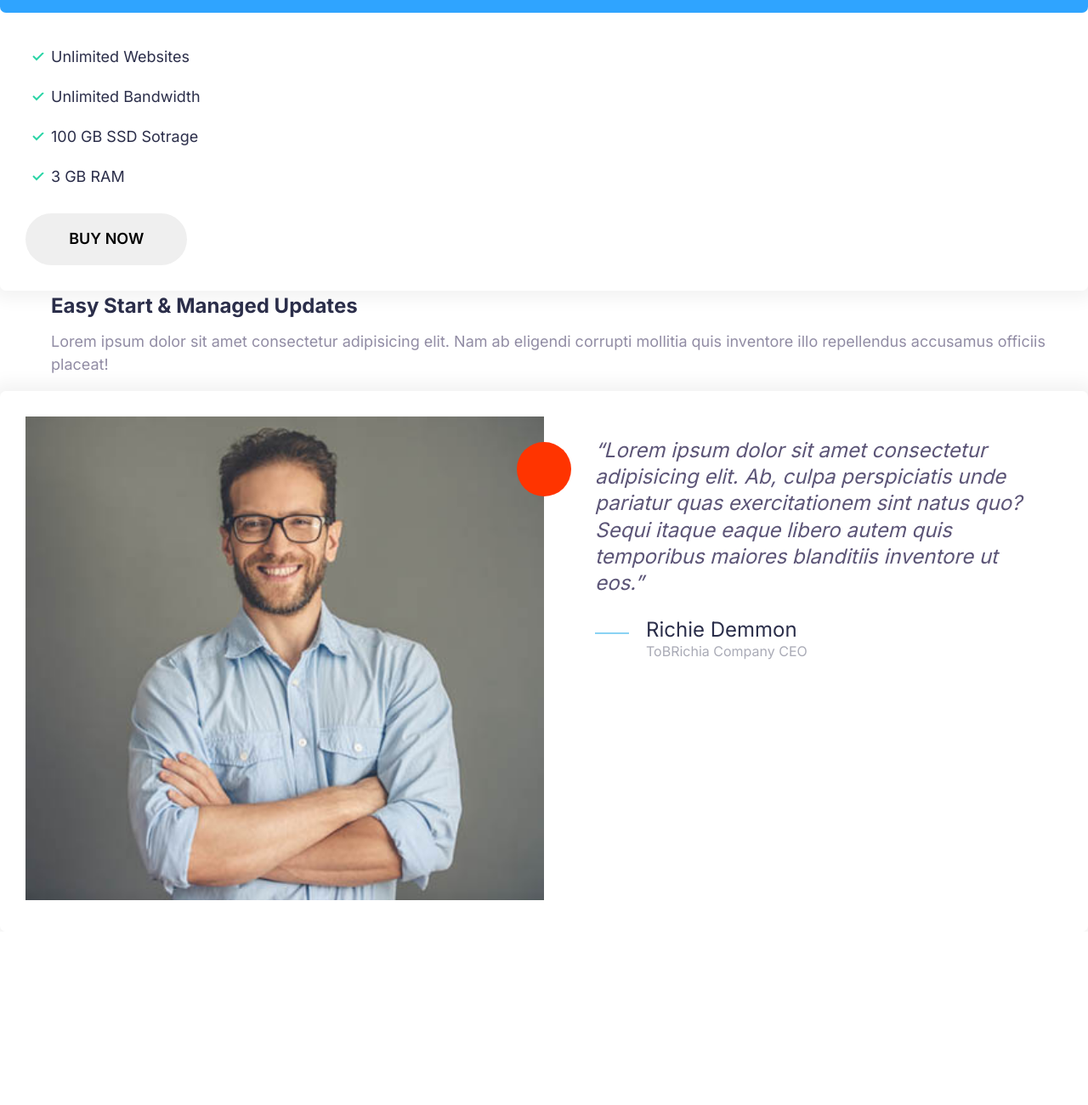
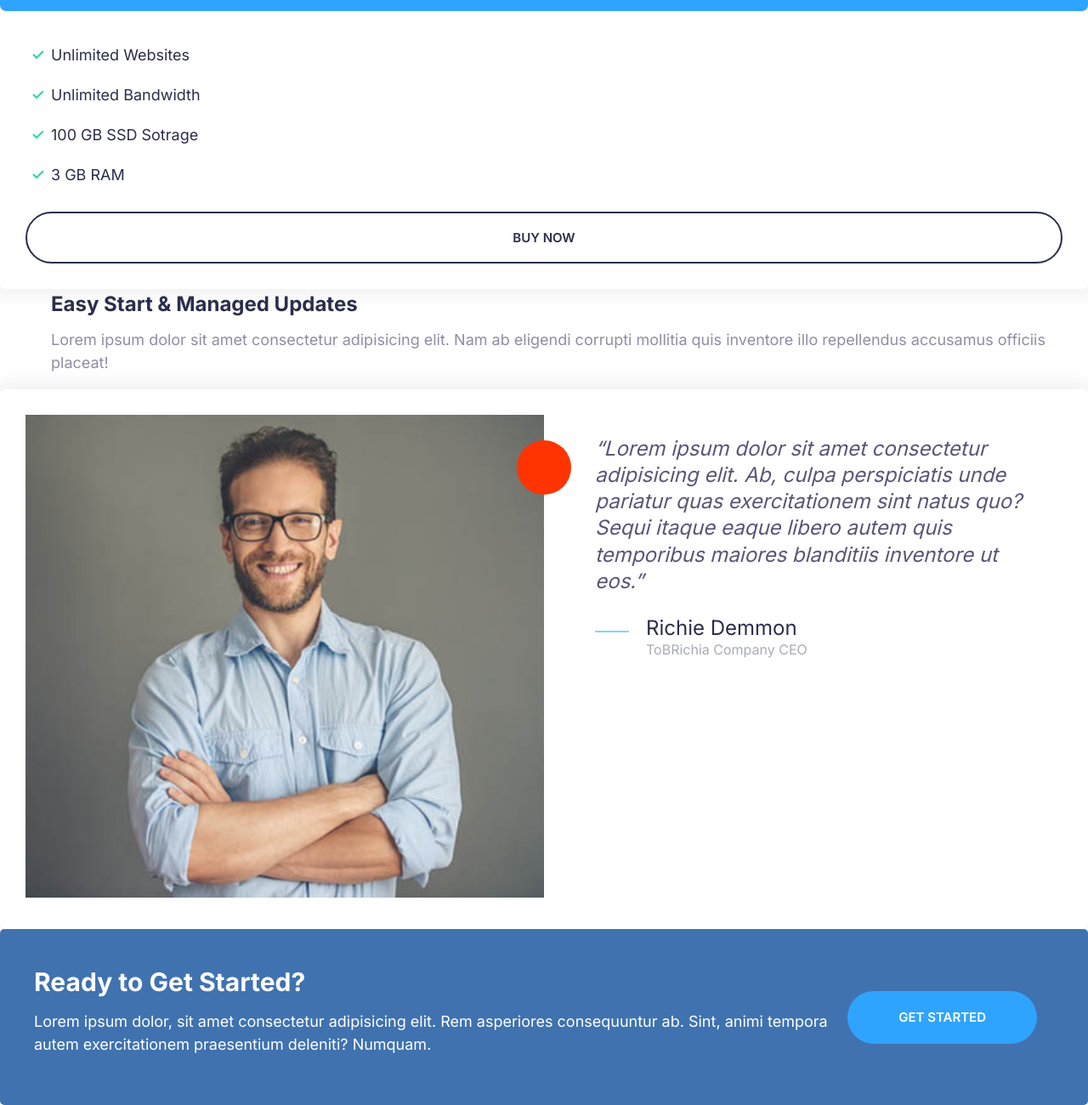
Before and after one commit to totoriez/cloudro, a plain HTML site: page index.html in a window 1280 px wide. Shown: the part 906-2206 px from the top of the page at 85% size. Before the commit the page ends 2002 px from the top, so only its background shows below. Drawn offline with Linux system fonts and the light colour scheme.

Commit message:
Build the callouts component.

```diff
--- a/css/styles.css
+++ b/css/styles.css
@@ -232,19 +232,71 @@ a {
   font-weight: 600;
   margin: 1rem 0;
   outline: 0;
-  padding: 2rem 4vw;
+  padding: 2rem 3rem;
   text-align: center;
   text-transform: uppercase;
   white-space: nowrap;
 }
 
-.btn--accent {
-  background-color: var(--color-accent);
+.btn .icon {
+  width: 2rem;
+  height: 2rem;
+  margin-right: 1rem;
+  vertical-align: middle;
+}
+
+.btn--primary {
+  background: var(--color-primary);
   color: #fff;
 }
 
-.btn:hover {
-  background-color: #d82148;
+.btn--primary:hover {
+  background: #3a8ffd;
+}
+
+.btn--secondary {
+  background: var(--color-secondary);
+  color: #fff;
+}
+
+.btn--secondary:hover {
+  background: #05cdf0;
+}
+
+.btn--accent {
+  background: var(--color-accent);
+  color: #fff;
+}
+
+.btn--accent:hover {
+  background: #ec3000;
+}
+
+.btn--outline {
+  background: #fff;
+  color: var(--color-headings);
+  border: 2px solid var(--color-headings);
+}
+
+.btn--outline:hover {
+  background: var(--color-headings);
+  color: #fff;
+}
+
+.btn--stretched {
+  padding-left: 6rem;
+  padding-right: 6rem;
+}
+
+.btn--block {
+  width: 100%;
+  display: inline-block;
+}
+
+@media screen and (min-width: 1024px) {
+  .btn {
+    font-size: 1.5rem;
+  }
 }
 
 /* Cards */
@@ -445,3 +497,44 @@ a {
     margin-left: 6rem;
   }
 }
+
+/* Callouts */
+.callout {
+  padding: 4rem;
+  border-radius: 5px;
+}
+
+.callout--primary {
+  background: var(--color-primary);
+  color: #fff;
+}
+
+.callout__heading {
+  margin-top: 0;
+  color: #fff;
+  font-size: 3rem;
+}
+
+.callout .btn {
+  justify-self: center;
+  align-self: center;
+}
+
+.callout__content {
+  text-align: center;
+}
+
+@media screen and (min-width: 768px) {
+  .callout .grid--1x2 {
+    grid-template-columns: 1fr auto;
+  }
+
+  .callout__content {
+    text-align: left;
+  }
+
+  .callout .btn {
+    justify-self: start;
+    margin: 0 2rem;
+  }
+}
--- a/index.html
+++ b/index.html
@@ -142,5 +142,15 @@
             </blockquote>
         </div>
     </div>
+
+    <div class="callout callout--primary">
+        <div class="grid grid--1x2">
+            <div class="callout__content">
+                <h2 class="callout__heading">Ready to Get Started?</h2>
+                <p>Lorem ipsum dolor, sit amet consectetur adipisicing elit. Rem asperiores consequuntur ab. Sint, animi tempora autem exercitationem praesentium deleniti? Numquam.</p>
+            </div>
+            <a href="#" class="btn btn--secondary btn--stretched">Get Started</a>
+        </div>
+    </div>
 </body>
 </html>
```
